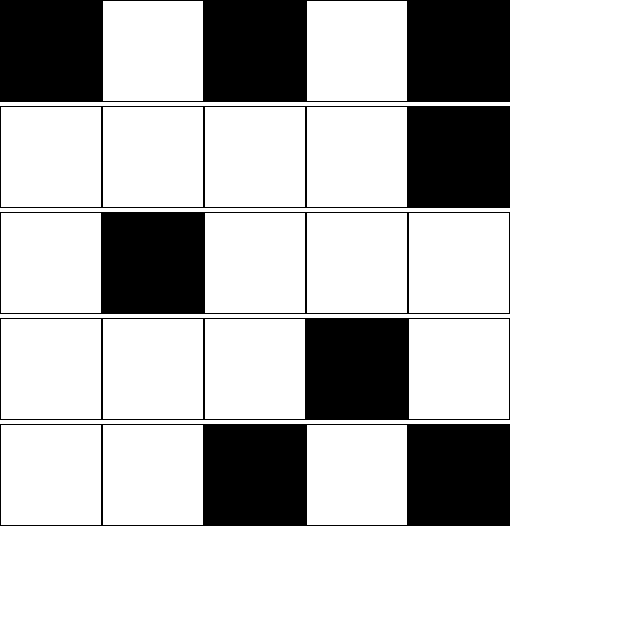
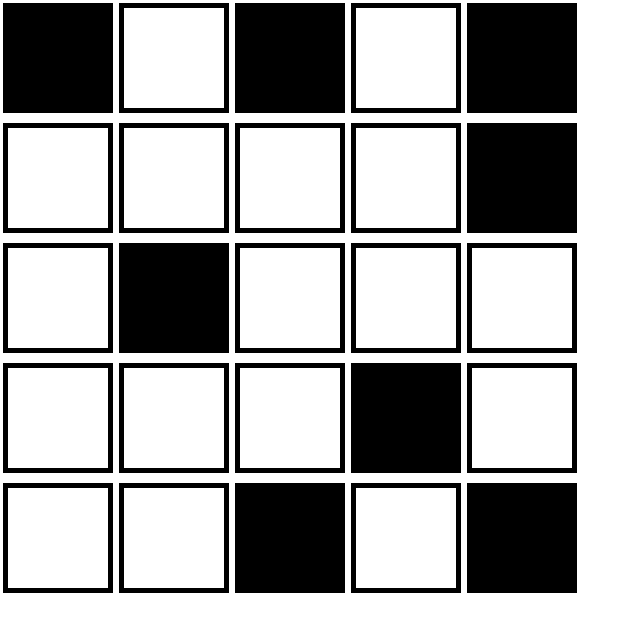
Before and after one commit to xlogz/lights-out, a React (Create React App) app: page / in a window 1280 px wide. Shown: the top 632 px of the page, without its empty margins (0-640 px from the left). Built offline with nearby package versions, Linux system fonts and the light colour scheme.

Commit message:
Adjusted conditional styling

```diff
--- a/src/components/Tile.js
+++ b/src/components/Tile.js
@@ -1,23 +1,22 @@
 const Tile = (props) => {
     return (
-        <div style={ props.on ? styles.on : styles.off }></div>
+        <div style={ props.on ? {...styles.on, ...styles.tile} : {...styles.off, ...styles.tile} }></div>
     )
 }
 
 const styles = {
-    on: {
+    tile: {
+        border: "5px solid black",
+        display: "inline-block",
+        margin: "3px",
         width: 100,
         height: 100,
+    },
+    on: {
         backgroundColor: 'white',
-        border: "1px solid black",
-        display: "inline-block"
     },
     off:{
-        width: 100,
-        height: 100,
         backgroundColor: 'black',
-        border: "1px solid black",
-        display: "inline-block"
     }
 }
 
```
